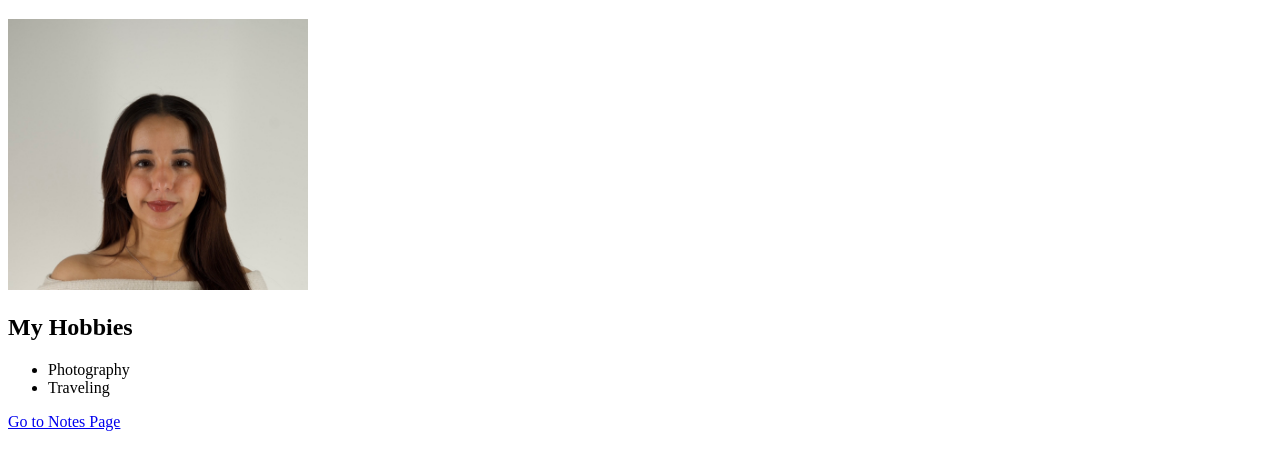
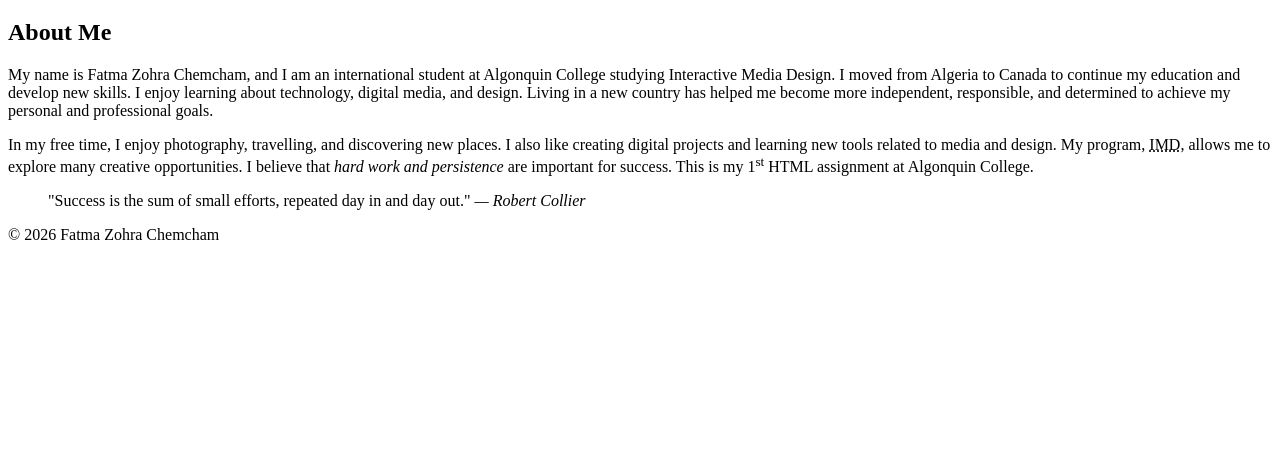
Before and after one commit to fatoo2110/html-assignment, a plain HTML site: page index.html in a window 1280 px wide. Shown: the part 61-530 px from the top of the page. Drawn offline with Linux system fonts and the light colour scheme.

Commit message:
HTML Assignment

```diff
--- a/index.html
+++ b/index.html
@@ -1,20 +1,47 @@
 <!DOCTYPE html>
-<html>
+<html lang="en">
 <head>
-    <title>My First Website</title>
+    <meta charset="UTF-8">
+    <title>Fatma Zohra Chemcham - HTML Assignment</title>
 </head>
+
 <body>
 
+<header>
     <h1>Fatma Zohra Chemcham</h1>
-    <img src="images/me.jpg" alt="Photo of me" width="300">
-    <h2>My Hobbies</h2>
+</header>
 
-    <ul>
-        <li>Photography</li>
-        <li>Traveling</li>
-    </ul>
+<article>
+    <h2>About Me</h2>
 
-    <a href="notes.html">Go to Notes Page</a>
+    <p>
+        My name is Fatma Zohra Chemcham, and I am an international student at
+        Algonquin College studying Interactive Media Design. I moved from
+        Algeria to Canada to continue my education and develop new skills.
+        I enjoy learning about technology, digital media, and design. Living
+        in a new country has helped me become more independent, responsible,
+        and determined to achieve my personal and professional goals.
+    </p>
+
+    <p>
+        In my free time, I enjoy photography, travelling, and discovering new
+        places. I also like creating digital projects and learning new tools
+        related to media and design. My program,
+        <abbr title="Interactive Media Design">IMD</abbr>, allows me to explore
+        many creative opportunities. I believe that <em>hard work and
+        persistence</em> are important for success. This is my 1<sup>st</sup>
+        HTML assignment at Algonquin College.
+    </p>
+
+    <blockquote>
+        "Success is the sum of small efforts, repeated day in and day out."
+        <cite>— Robert Collier</cite>
+    </blockquote>
+</article>
+
+<footer>
+    <p>&copy; 2026 Fatma Zohra Chemcham</p>
+</footer>
 
 </body>
 </html>
```
Also changed, not shown: notes.html (renamed from images/notes.html).
